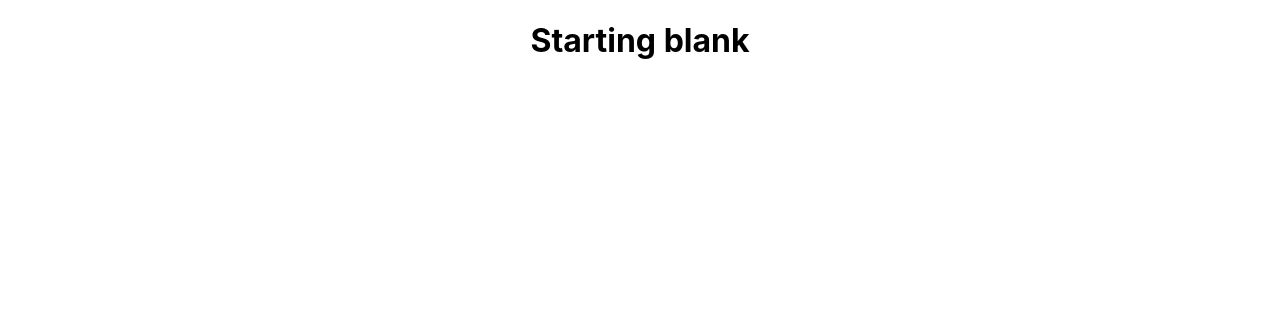
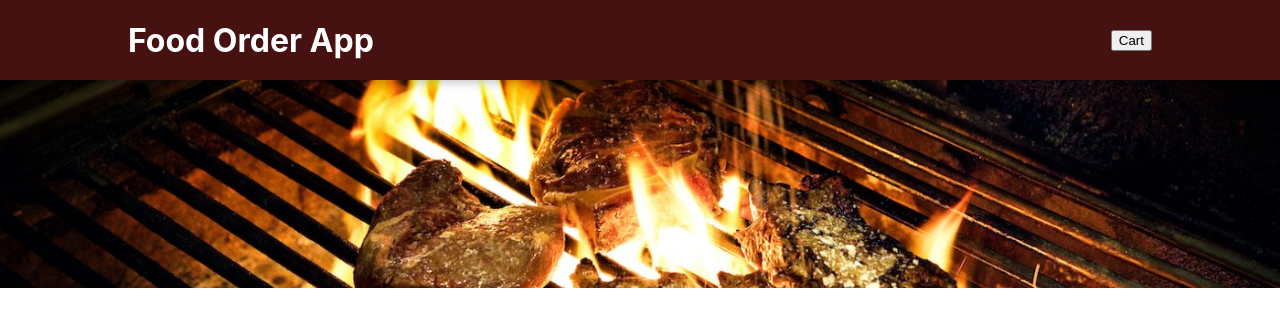
Before and after one commit to michael-ryk/p-food-order, a React (Create React App) app: page / in a window 1280 px wide. Shown: the top 326 px of the page. Built offline with nearby package versions, Linux system fonts and the light colour scheme.

Commit message:
Add cover picture in header

```diff
--- a/src/App.js
+++ b/src/App.js
@@ -1,10 +1,10 @@
-import './App.css';
+import Header from './components/Layout/Header';
 
 function App() {
   return (
-    <div className="App">
-    <h1>Starting blank</h1>
-    </div>
+    <>
+      <Header />
+    </>
   );
 }
 
--- /dev/null
+++ b/src/components/Layout/Header.jsx
@@ -0,0 +1,16 @@
+import classes from './Header.module.css';
+import coverImage from '../../assets/cover.jpg'
+
+const Header = props => {
+  return <>
+    <header className={classes.header}>
+      <h1>Food Order App</h1>
+      <button>Cart</button>
+    </header>
+    <div className={classes['main-image']}>
+      <img src={coverImage} alt='cover image'/>
+    </div>
+  </>
+};
+
+export default Header;
--- /dev/null
+++ b/src/components/Layout/Header.module.css
@@ -0,0 +1,26 @@
+.header {
+  position: fixed;
+  width: 80%;
+  height: 5rem;
+  background-color: #461111;
+  color:white;
+  display: flex;
+  justify-content: space-between;
+  align-items: center;
+  padding: 0 10%;
+  box-shadow: 0 2px 10px rgba(0, 0, 0, 0.25);
+  z-index: 3;
+}
+
+.main-image {
+  width: 100%;
+  height: 18rem;
+  z-index: 0;
+  overflow: hidden;
+}
+
+.main-image img {
+  width: 100%;
+  height: 100%;
+  object-fit: cover;
+}
```
Also changed, not shown: src/assets/cover.jpg (added).
